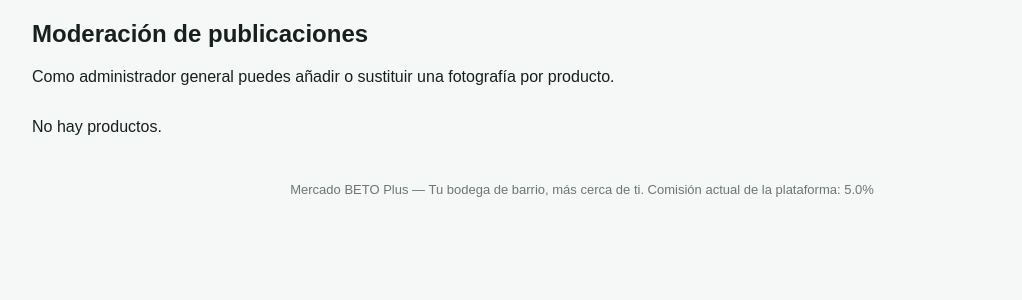
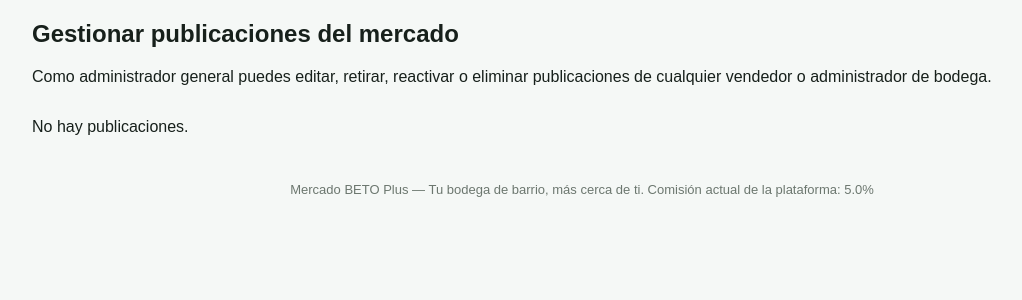
Before and after one commit to Badplus/ConectaCuba, a Flask app: page /admin/product-photos in a window 1280 px wide. Shown: the part 67-367 px from the top of the page, without its empty margins (58-1080 px from the left). Run offline with Flask 3, Linux system fonts and the light colour scheme; a user stored in the database is signed in; data comes from the database, SQL or seed files in the repository; data that the repository does not hold is empty; some libraries are stand-ins or nearby versions.

Commit message:
Expose all moderation actions for general administrator

```diff
--- a/ConectaCuba_v3/app/templates/admin_product_photos.html
+++ b/ConectaCuba_v3/app/templates/admin_product_photos.html
@@ -1,8 +1,13 @@
 {% extends 'base.html' %}
-{% block title %}Fotografías de productos | Mercado BETO Plus{% endblock %}
+{% block title %}Gestionar publicaciones | Mercado BETO Plus{% endblock %}
 {% block content %}
-<div class="container"><h2>Moderación de publicaciones</h2>
-<p>Como administrador general puedes añadir o sustituir una fotografía por producto.</p>
-<div class="list">{% for x in products %}<div class="row"><div><b>{{ x.display_product }}</b><div class="muted">{{ x.owner.full_name }} · {{ x.municipality }} · {{ 'Activa' if x.active else 'Retirada' }}</div></div><a class="btn secondary" href="{{ url_for('upload_product_photo', listing_id=x.id) }}">{{ 'Cambiar foto' if x.photo_path else 'Añadir foto' }}</a> <a href="{{ url_for('edit_listing', listing_id=x.id) }}">Editar</a><form method="post" action="{{ url_for('moderate_listing', listing_id=x.id) }}" onsubmit="return confirm('¿Confirmar cambio?')"><input type="hidden" name="_csrf" value="{{ csrf_token() }}"><input type="hidden" name="action" value="{{ 'deactivate' if x.active else 'reactivate' }}"><button class="btn secondary">{{ 'Retirar' if x.active else 'Reactivar' }}</button></form></div>{% else %}<p>No hay productos.</p>{% endfor %}</div>
-</div>
+<div class="container"><h2>Gestionar publicaciones del mercado</h2><p>Como administrador general puedes editar, retirar, reactivar o eliminar publicaciones de cualquier vendedor o administrador de bodega.</p>
+<div class="list">{% for x in products %}
+<div class="row" style="display:flex;flex-wrap:wrap;align-items:center;gap:12px">
+{% if x.photo_path %}<img src="{{ product_photo_url(x.photo_path) }}" alt="Foto de {{ x.display_product }}" loading="lazy" style="width:78px;height:78px;object-fit:cover;border-radius:8px">{% endif %}
+<div style="flex:1;min-width:170px"><b>{{ x.display_product }}</b><div class="muted">{{ x.owner.full_name }} · {{ x.municipality }} · {{ '%.2f'|format(x.price) }} CUP · {{ 'Activa' if x.active else 'Retirada' }}</div></div>
+<div style="display:flex;flex-wrap:wrap;align-items:center;gap:7px"><a class="btn secondary" href="{{ url_for('upload_product_photo', listing_id=x.id) }}">{{ 'Cambiar foto' if x.photo_path else 'Añadir foto' }}</a><a class="btn secondary" href="{{ url_for('edit_listing', listing_id=x.id) }}">Editar</a>
+<form method="post" action="{{ url_for('moderate_listing', listing_id=x.id) }}" style="display:inline" onsubmit="return confirm('¿Confirmar el cambio de visibilidad?')"><input type="hidden" name="_csrf" value="{{ csrf_token() }}"><input type="hidden" name="action" value="{{ 'deactivate' if x.active else 'reactivate' }}"><button class="btn secondary" type="submit">{{ 'Retirar del mercado' if x.active else 'Reactivar' }}</button></form>
+<form method="post" action="{{ url_for('delete_listing', listing_id=x.id) }}" style="display:inline" onsubmit="return confirm('¿Eliminar definitivamente esta publicación? No se puede deshacer.')"><input type="hidden" name="_csrf" value="{{ csrf_token() }}"><button class="btn danger" type="submit">Eliminar</button></form></div>
+</div>{% else %}<p>No hay publicaciones.</p>{% endfor %}</div></div>
 {% endblock %}
```
